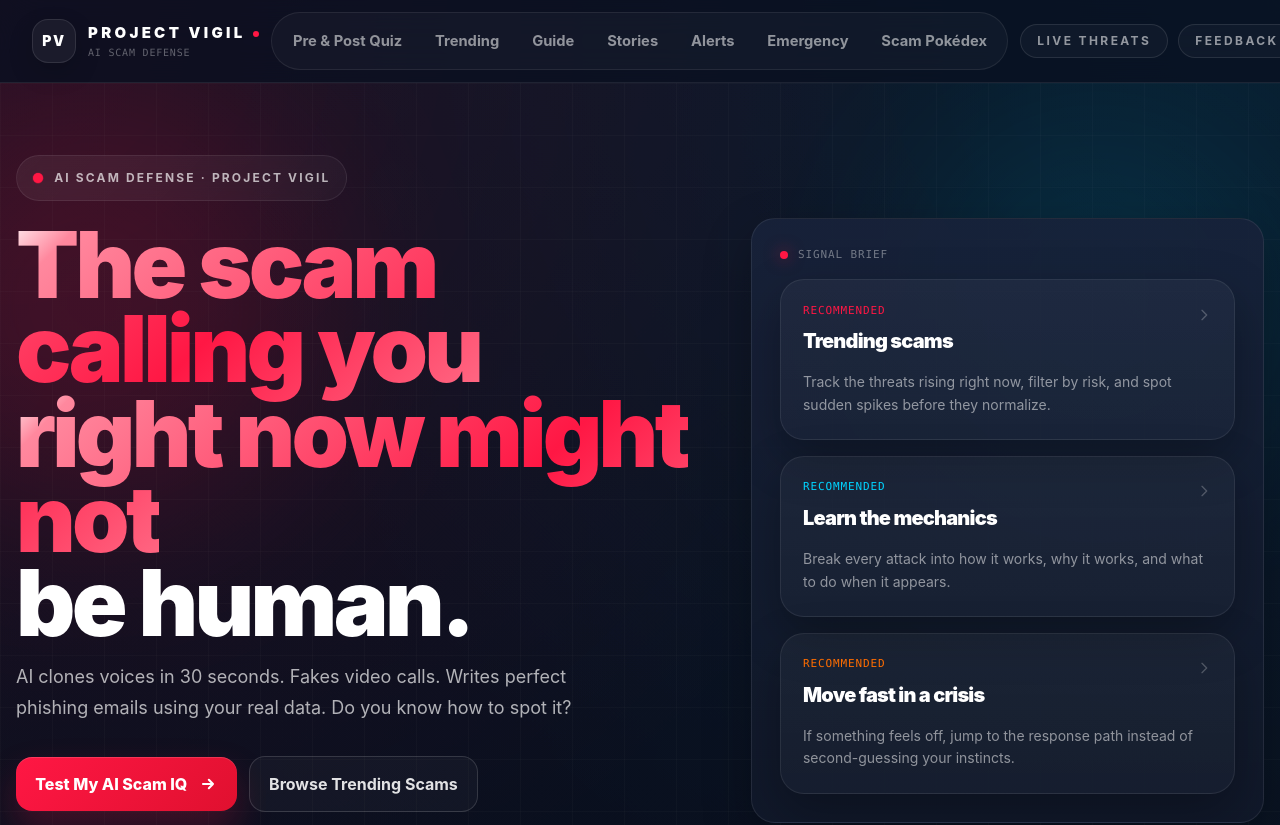
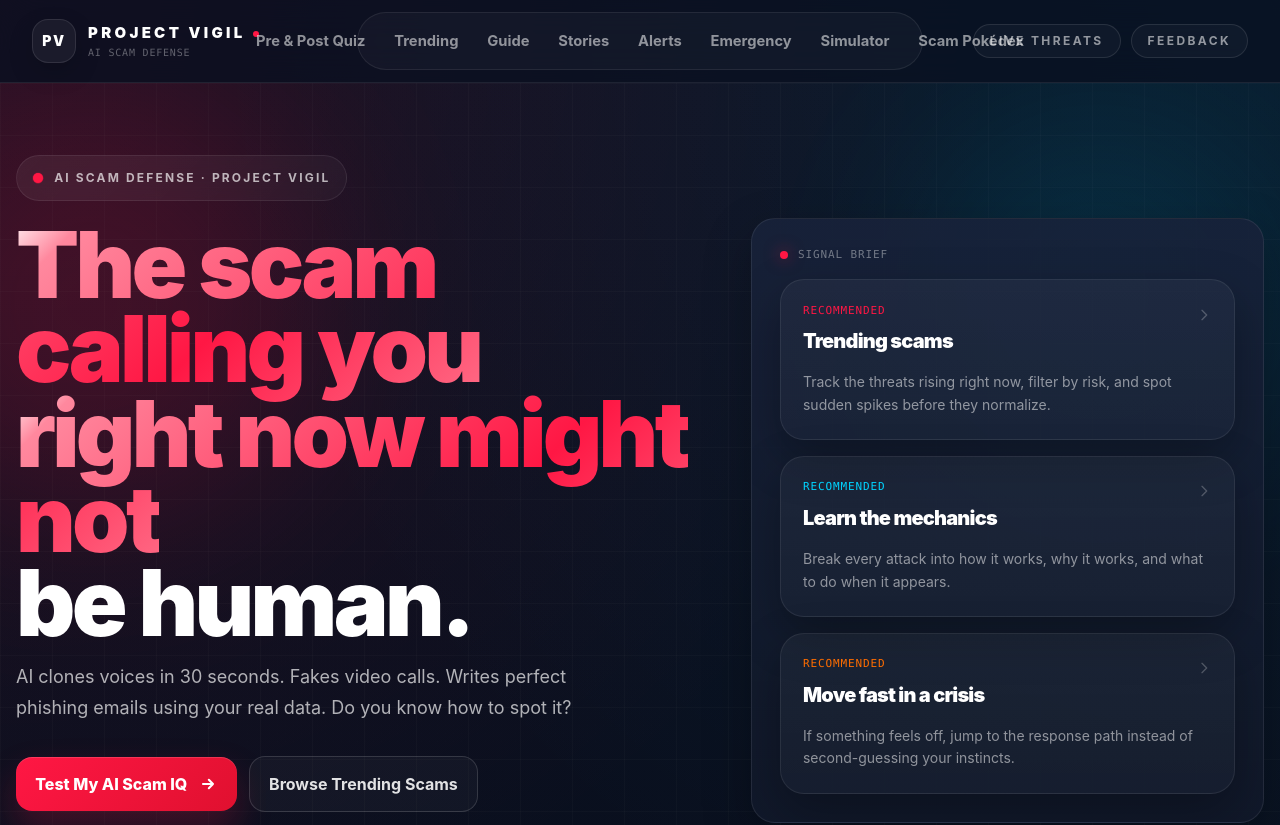
Before and after one commit to Centrista/Project-Vigil, a Next.js app: page / in a window 1280 px wide. Shown: the top 825 px of the page. Built offline with nearby package versions, Linux system fonts and the light colour scheme.

Commit message:
Add your message here

```diff
--- a/components/Navbar.tsx
+++ b/components/Navbar.tsx
@@ -37,7 +37,8 @@ export default function Navbar() {
         }}
       >
         <div className="mx-auto max-w-7xl px-4 sm:px-6 lg:px-8">
-          <div className="flex min-h-[76px] items-center justify-between gap-3 py-3">
+          <div className="flex min-h-[76px] items-center gap-3 py-3 xl:grid xl:grid-cols-[minmax(220px,1fr)_minmax(0,1.85fr)_minmax(220px,1fr)] xl:gap-5">
+            <div className="flex min-w-0 items-center xl:justify-start">
               <Link href="/" className="group flex shrink-0 items-center gap-3">
                 <div
                   className="flex h-11 w-11 items-center justify-center rounded-2xl border border-white/10 bg-white/[0.05] text-sm font-black text-white shadow-[0_10px_24px_rgba(0,0,0,0.18)]"
@@ -57,23 +58,26 @@ export default function Navbar() {
                   </p>
                 </div>
               </Link>
+            </div>
 
-            <div className="hidden xl:flex items-center gap-1 rounded-full border border-white/8 bg-white/[0.03] p-1.5">
+            <div className="hidden min-w-0 items-center justify-center xl:flex">
+              <div className="flex w-full items-center justify-center rounded-full border border-white/8 bg-white/[0.03] p-1.5">
                 {PRIMARY_LINKS.map((link) => {
                   const isActive = pathname === link.href || pathname.startsWith(`${link.href}/`);
                   return (
                     <Link
                       key={link.href}
                       href={link.href}
-                    className={`nav-link whitespace-nowrap px-3.5 ${isActive ? "nav-link-active" : ""}`}
+                      className={`nav-link whitespace-nowrap px-3 xl:px-3.5 2xl:px-4 ${isActive ? "nav-link-active" : ""}`}
                     >
                       {link.label}
                     </Link>
                   );
                 })}
               </div>
+            </div>
 
-            <div className="hidden lg:flex items-center gap-2.5 shrink-0">
+            <div className="hidden min-w-0 items-center justify-end gap-2.5 shrink-0 lg:flex">
               <Link
                 href="/trending-scams"
                 className={`rounded-full border px-4 py-2 text-xs font-bold uppercase tracking-[0.2em] ${
--- a/lib/constants.ts
+++ b/lib/constants.ts
@@ -24,6 +24,7 @@ export const PRIMARY_NAV_LINKS = [
   "/risk-quiz",
   "/trending-scams",
   "/guide",
+  "/simulator",
   "/stories",
   "/alerts",
   "/emergency",
```
Lines whose indentation alone changed are shown as unchanged.
